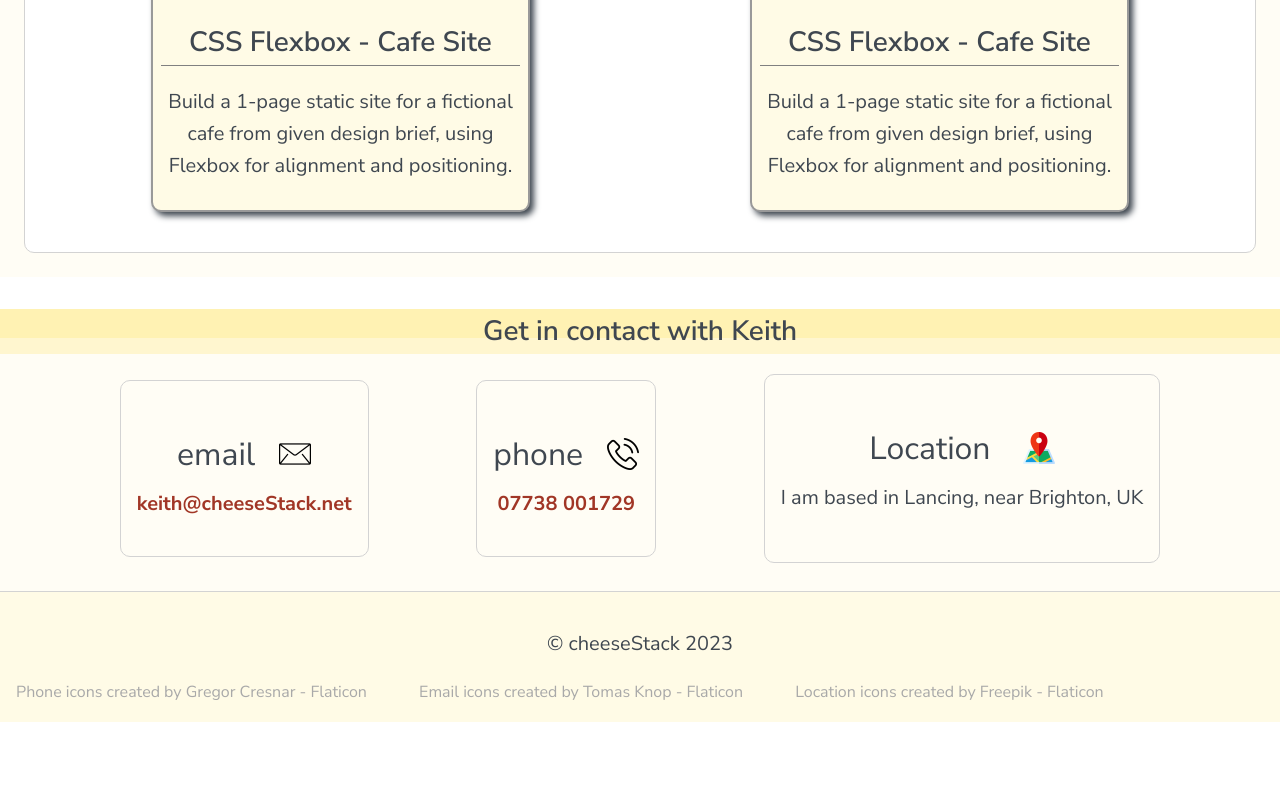
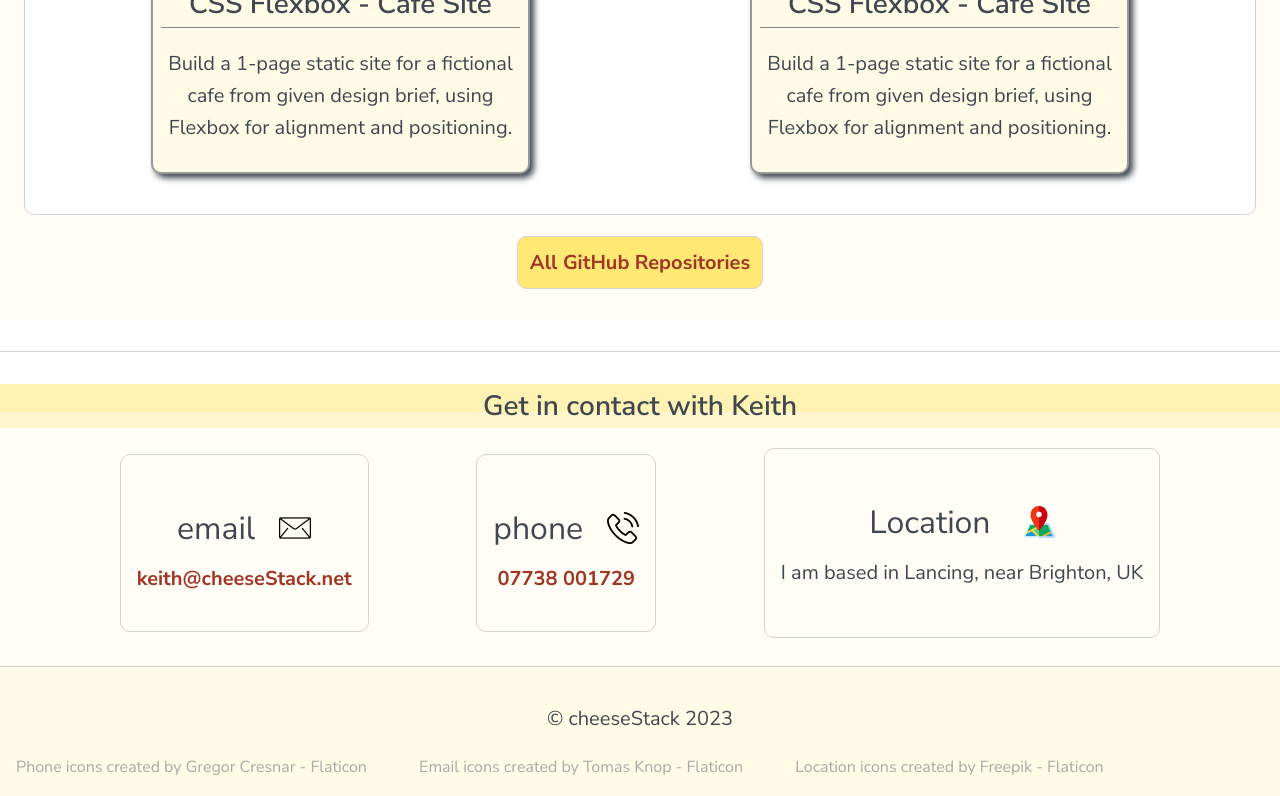
Before and after one commit to cheeseStack/portfolio-flexbox-grid, a plain HTML site: page index.html in a window 1280 px wide. Shown: the part 1928-2724 px from the top of the page. Before the commit the page ends 2650 px from the top, so only its background shows below. Drawn offline with Linux system fonts and the light colour scheme.

Commit message:
main site complete

```diff
--- a/index.html
+++ b/index.html
@@ -53,7 +53,6 @@
                     </div>
                     <div class="bio-and-github">
                         <h3 class="bio">Web and software development, data science - and generally all things tech - enthusiast. In the process of changing careers from carpentry and building, swapping my hammer and drill for a keyboard and mouse (and several monitors).</h3>
-                        <a href="https://github.com/cheeseStack?tab=repositories" target="_blank">My GitHub repositories</a>
                     </div>
                 </div>
             </div>
@@ -129,6 +128,10 @@
                         </div>
                     </div>
                 </div>
+                <div class="github-repos">
+                    <a href="https://github.com/cheeseStack?tab=repositories" target="_blank">All GitHub Repositories</a>
+                </div>
+
             </div>
         </div>
 
--- a/resources/css/style.css
+++ b/resources/css/style.css
@@ -333,6 +333,27 @@ main {
     padding-top: 0;
 }
 
+#portfolio .github-repos {
+    padding: 1rem;
+    margin-top: 1rem;
+}
+
+
+
+#portfolio .github-repos a {
+    font-size: 1.25rem;
+    border: 1px solid lightgray;
+    border-radius: 0.625rem;
+    padding: 0.75rem;
+    background-color: hsla(50, 100%, 56%, 0.6);
+}
+#portfolio .github-repos a:hover {
+    border: 1px solid gray;
+    text-decoration: none;
+    background-color: hsla(50, 100%, 56%, 0.8);
+    box-shadow: 2px 2px 2px;
+}
+
 
 @media only screen and (max-width: 800px) {
     #portfolio .images-container {
@@ -366,6 +387,10 @@ main {
 
 
 /* Contact section */
+#contact {
+    border-top: 1px solid lightgray;
+    margin-top: 2rem;
+}
 #contact h2 {
     margin-top: 2rem;
     text-align: center;
```
